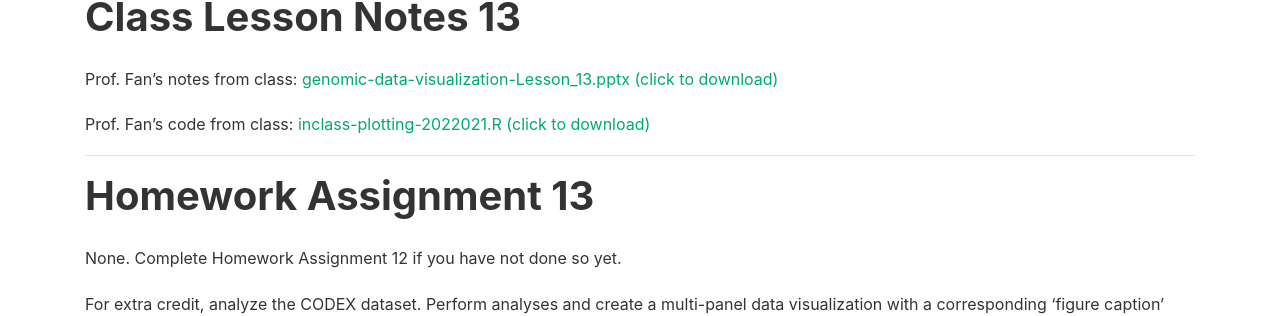
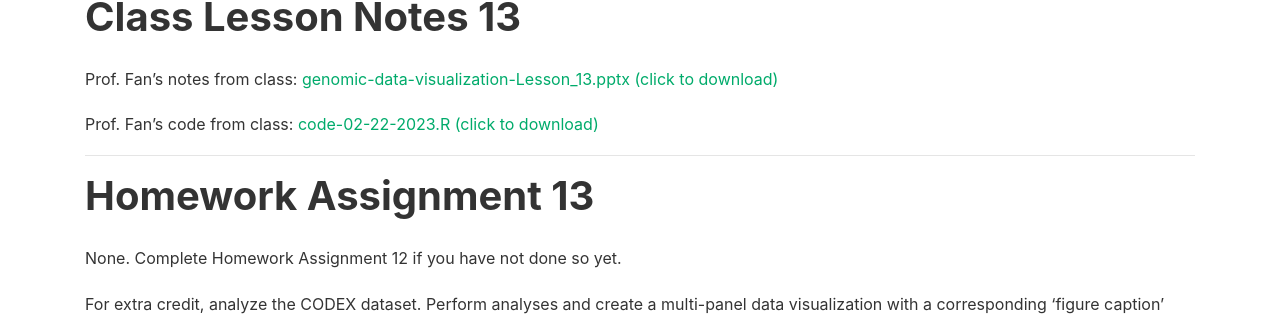
Before and after one commit to JEFworks-Lab/genomic-data-visualization-2023, a Jekyll site: the page built from _course/13-spatial-proteomics.md, in a window 1280 px wide and 1258 px high. Shown: the part 701-1017 px from the top of the window. Built offline with Jekyll 4.4.1, drawn with Linux system fonts in a browser that asks for light colours; nearby versions of some CDN libraries.

Commit message:
update lesson 13

```diff
--- a/_course/13-spatial-proteomics.md
+++ b/_course/13-spatial-proteomics.md
@@ -22,7 +22,7 @@ Our in-class hands-on component will involve analyzing a spatial proteomics data
 
 Prof. Fan’s notes from class: [genomic-data-visualization-Lesson_13.pptx (click to download)]({{ site.baseurl }}/resources/notes/genomic-data-visualization-Lesson_13.pptx)
 
-Prof. Fan’s code from class: [inclass-plotting-2022021.R (click to download)]({{ site.baseurl }}/resources/code/inclass-plotting-20220221.R)
+Prof. Fan’s code from class: [code-02-22-2023.R (click to download)]({{ site.baseurl }}/resources/code/code-02-22-2023.R)
 
 ---
 
```
Also changed, not shown: 1 other file.
